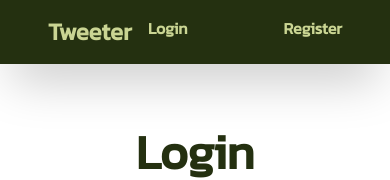
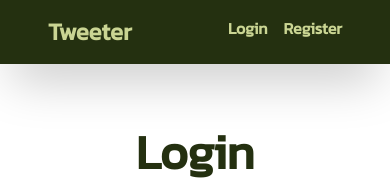
Before and after one commit to Pubstar/Tweeter, a Next.js app: page /Login in a window 390 px wide. Shown: the top 180 px of the page. Built offline with nearby package versions, Linux system fonts and the light colour scheme.

Commit message:
Responsive design updates

```diff
--- a/app/Components/CreateTweet.tsx
+++ b/app/Components/CreateTweet.tsx
@@ -24,7 +24,7 @@ function CreateTweet() {
   return (
     <div className="flex justify-center py-12">
     <div className="create-tweet flex flex-col items-center">
-      <textarea onChange={(event) => {setTweetText(event.target.value)}} className="border-2 border-[#243010]" name="tweettext" id="tweettext" cols={50} rows={6}></textarea>
+      <textarea onChange={(event) => {setTweetText(event.target.value)}} className="border-2 border-[#243010] max-w-fit" name="tweettext" id="tweettext" cols={50} rows={6}></textarea>
       <button onClick={handleCreateTweet} className="border-2 border-[#243010] mt-2 bg-[#243010] text-[#CAD593] font-bold rounded-xl w-44 shadow">Create tweet</button>
     </div>
   </div>
--- a/app/Components/Nav.tsx
+++ b/app/Components/Nav.tsx
@@ -21,14 +21,14 @@ function Nav() {
       {auth.currentUser ?
       (
         <div className='flex gap-12'>
-          {auth.currentUser?.email}
+          <span className='invisible md:visible'>{auth.currentUser?.email}</span>
           <Link href="/Profile"><span className='font-bold hover:cursor-pointer'>Profile</span></Link>
           <span onClick={handleSignOut} className='font-bold hover:cursor-pointer'>Logout</span>
         </div>
         )
        :
        (
-        <div className='flex gap-24'>
+        <div className='flex gap-4 md:gap-24'>
           <div className="hover:cursor-pointer">
           <Link href="/Login"><span className="font-bold">Login</span></Link>
           </div>
```
